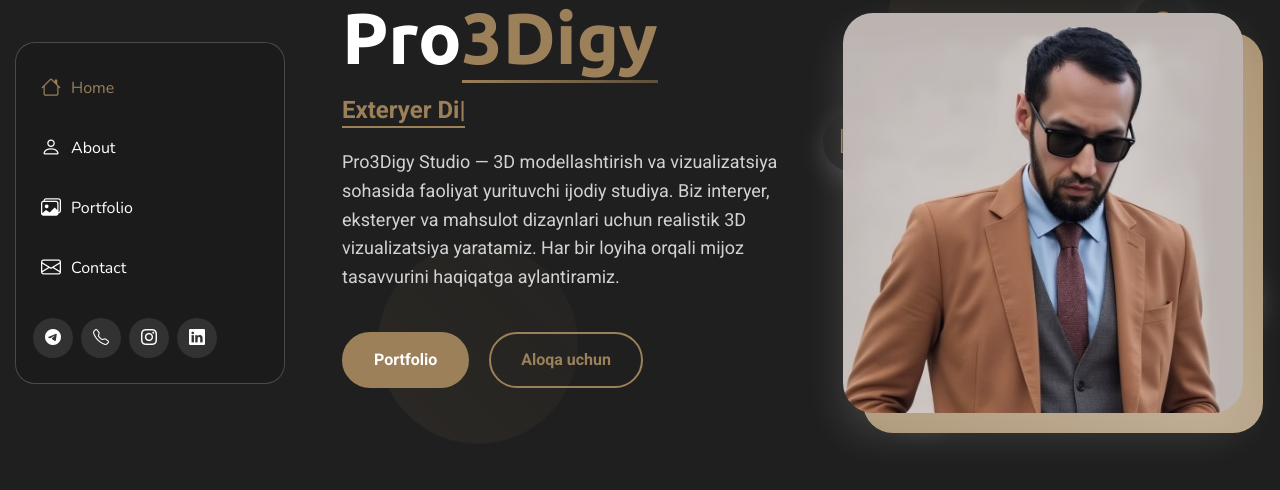
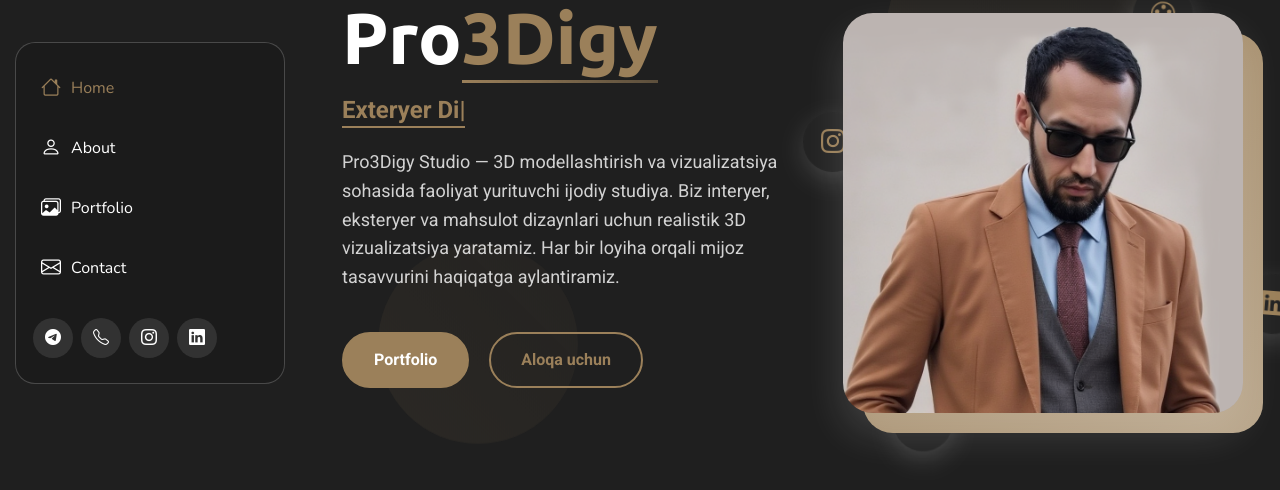
Before and after one commit to Otabek3D/Pro3digy, a plain HTML site: page index.html in a window 1280 px wide. Shown: the part 187-677 px from the top of the page. Drawn offline with nearby package versions, Linux system fonts and the light colour scheme.

Commit message:
change position

```diff
--- a/assets/css/main.css
+++ b/assets/css/main.css
@@ -757,26 +757,26 @@ section,
 }
 
 .hero .hero-visual .profile-container .floating-elements .floating-icon.icon-1 {
-  top: -10px;
+  top: -20px;
   right: 50px;
   animation-delay: 0s;
 }
 
 .hero .hero-visual .profile-container .floating-elements .floating-icon.icon-2 {
-  bottom: 80px;
-  right: -20px;
+  bottom: 70px;
+  right: -60px;
   animation-delay: 1s;
 }
 
 .hero .hero-visual .profile-container .floating-elements .floating-icon.icon-3 {
-  bottom: -10px;
+  bottom: -40px;
   left: 50px;
   animation-delay: 2s;
 }
 
 .hero .hero-visual .profile-container .floating-elements .floating-icon.icon-4 {
   top: 100px;
-  left: -20px;
+  left: -40px;
   animation-delay: 3s;
 }
 
--- a/index.html
+++ b/index.html
@@ -99,9 +99,9 @@
                   <img src="assets/img/person/Profil_a.png" alt="Otabek Turgunov" class="profile-image">
                   <div class="floating-elements">
                     <div class="floating-icon icon-1"><i class="bi bi-palette"></i></div>
-                    <div class="floating-icon icon-2"><i class="bi bi-code-slash"></i></div>
-                    <div class="floating-icon icon-3"><i class="bi bi-lightbulb"></i></div>
-                    <div class="floating-icon icon-4"><i class="bi bi-graph-up"></i></div>
+                    <div class="floating-icon icon-2"><i class="bi bi-linkedin"></i></div>
+                    <div class="floating-icon icon-3"><i class="bi bi-telegram"></i></div>
+                    <div class="floating-icon icon-4"><i class="bi bi-instagram"></i></div>
                   </div>
                 </div>
               </div>
```
Also changed, not shown: assets/img/apple-touch-icon.png, assets/img/favicon.png.
